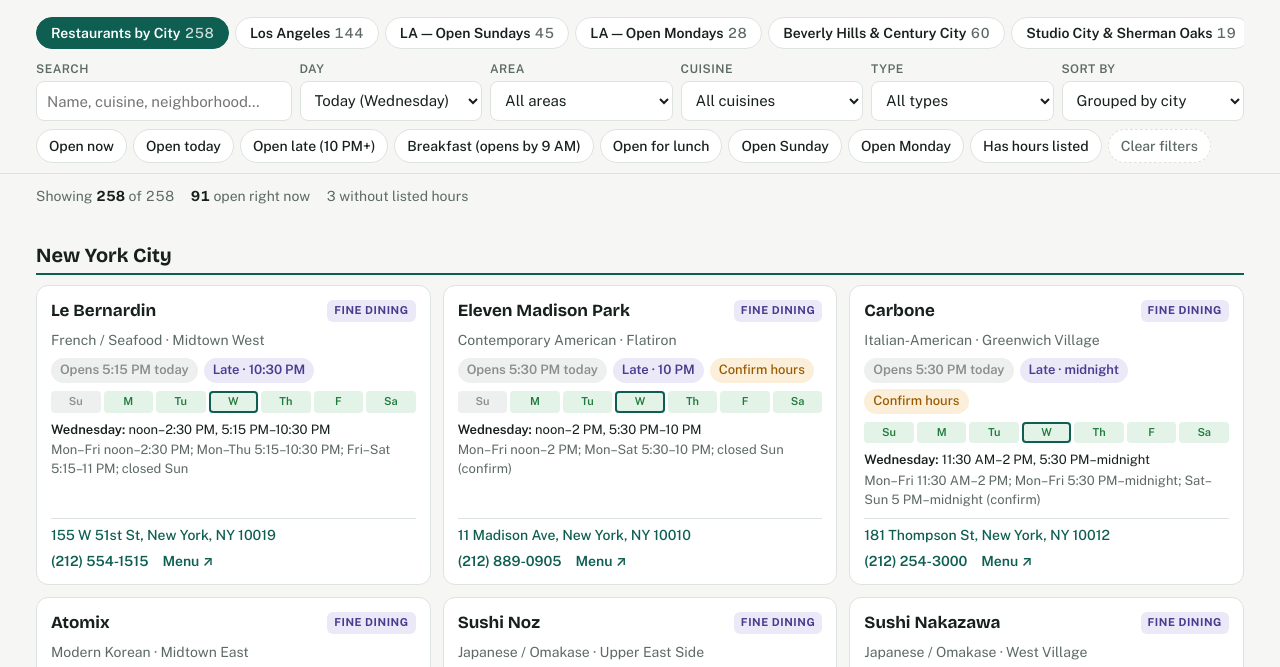
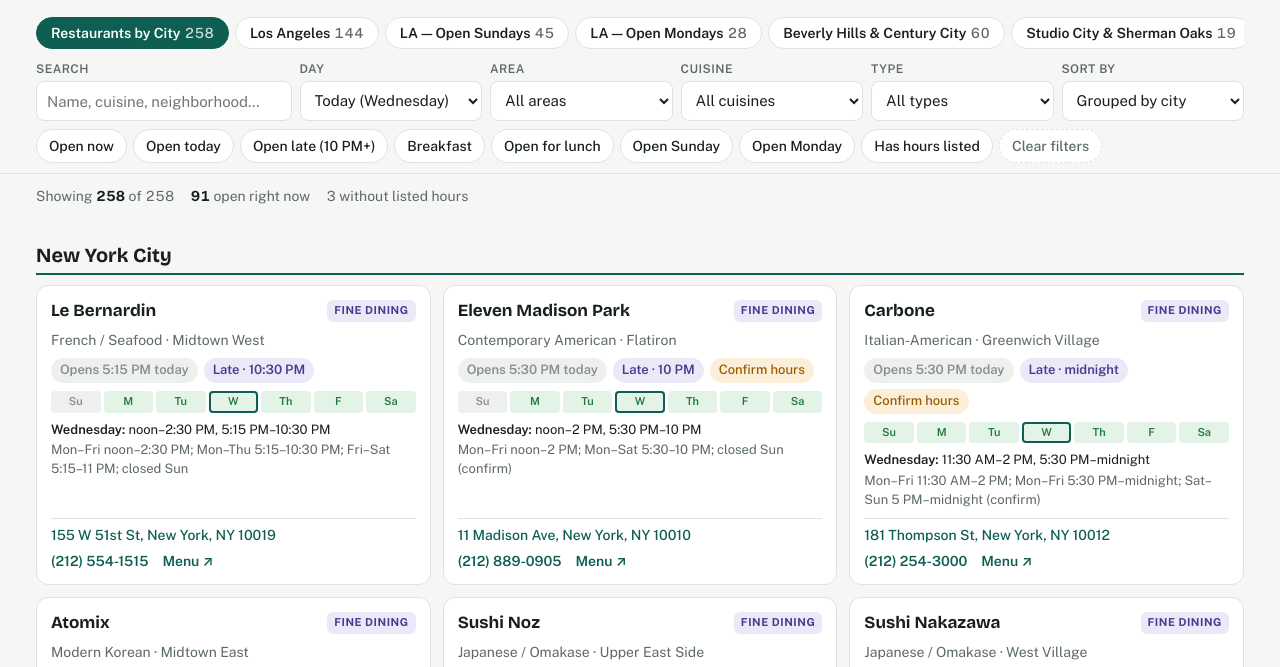
Before and after one commit to MDMEZ01/restaurant-guide, a plain HTML site: page index.html in a window 1280 px wide. Shown: the part 112-779 px from the top of the page. Drawn offline with nearby package versions, Linux system fonts and the light colour scheme.

Commit message:
Breakfast filter label: just "Breakfast"
Co-Authored-By: Claude Opus 5.5 <noreply@anthropic.com>
Claude-Session: https://claude.ai/code/session_01JRwtM83KbbaqCmVJ6oBjGB

```diff
--- a/index.html
+++ b/index.html
@@ -173,7 +173,7 @@ footer { color: var(--muted); font-size: 12px; padding: 24px 0 32px; border-top:
     { id: "now", label: "Open now" },
     { id: "day", label: "Open today" },
     { id: "late", label: "Open late (10 PM+)" },
-    { id: "breakfast", label: "Breakfast (opens by 9 AM)" },
+    { id: "breakfast", label: "Breakfast" },
     { id: "lunch", label: "Open for lunch" },
     { id: "sun", label: "Open Sunday" },
     { id: "mon", label: "Open Monday" },
```
